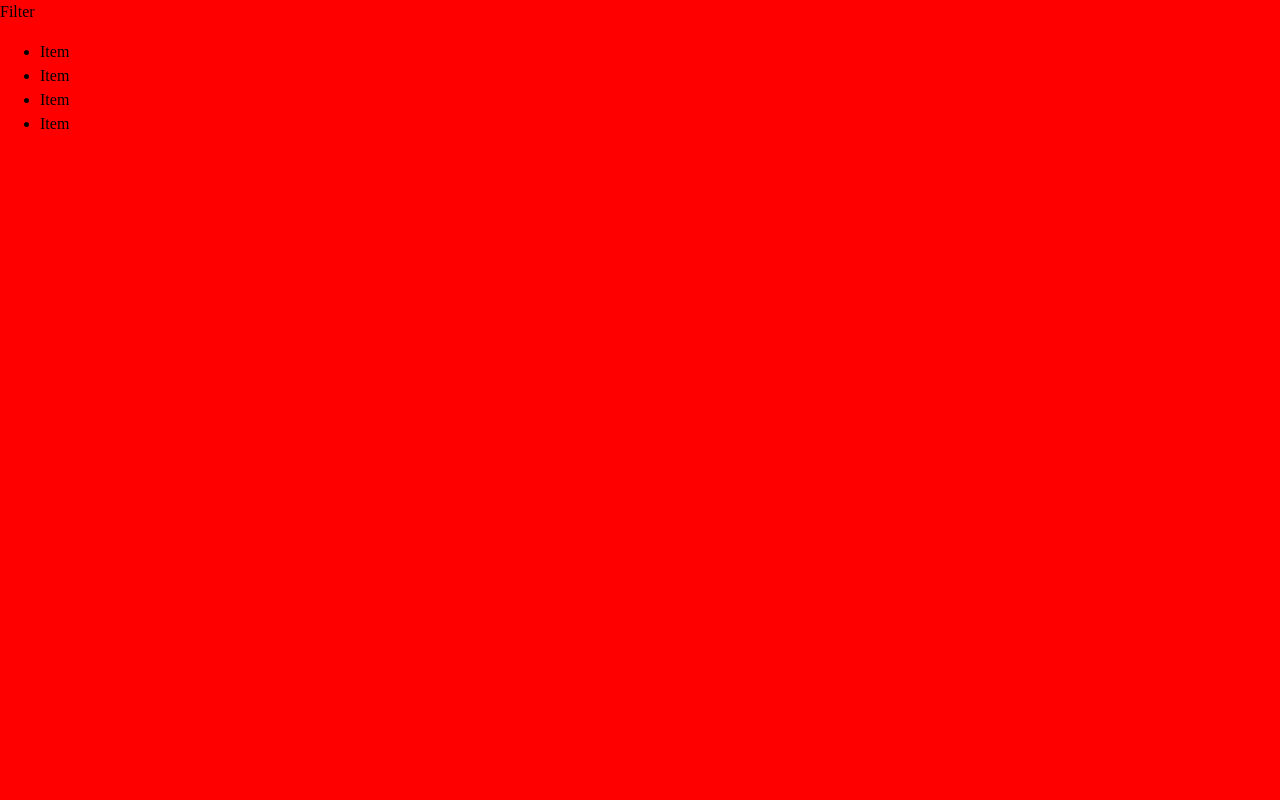
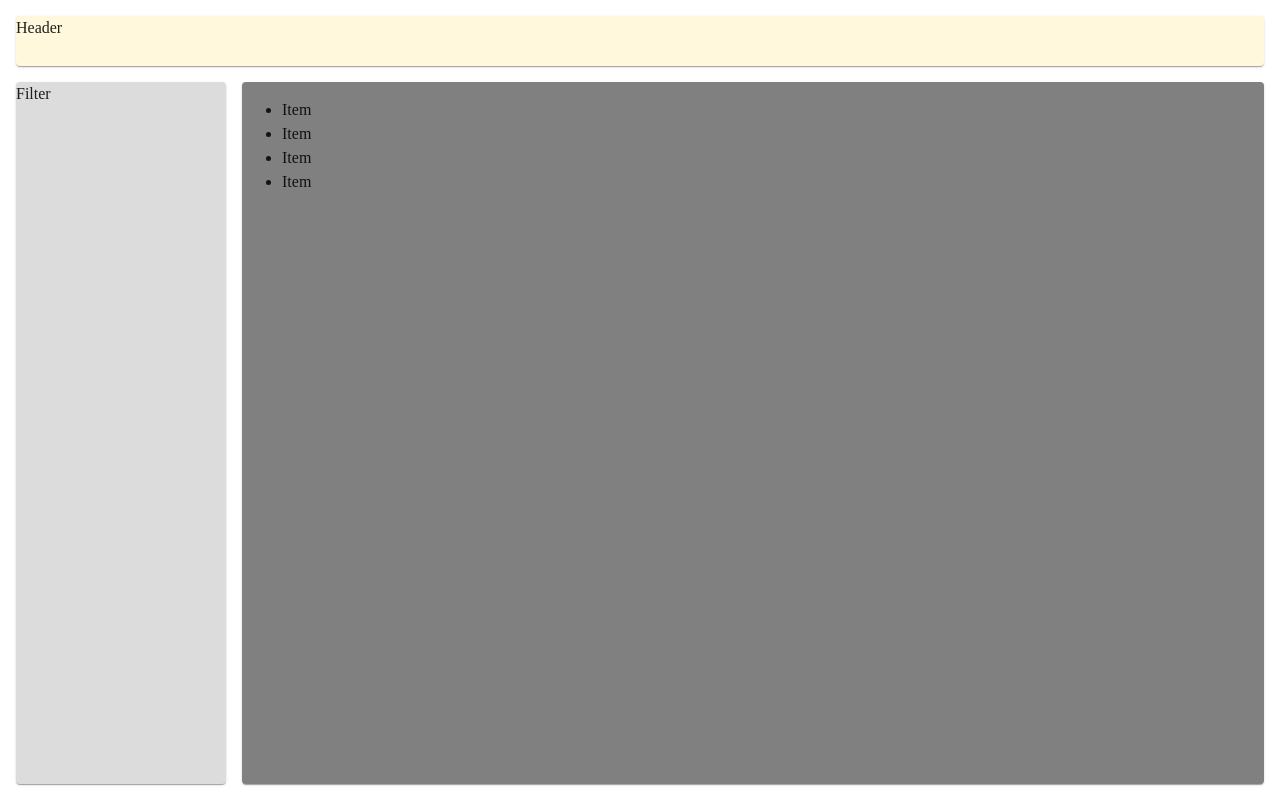
Before and after one commit to suhobski/exercise-catalog, a React (Create React App) app: page / in a window 1280 px wide. Built offline with nearby package versions, Linux system fonts and the light colour scheme.

Commit message:
feat: add page baselayout

```diff
--- a/public/reset.css
+++ b/public/reset.css
@@ -31,7 +31,7 @@ dd {
 
 /* Выставляем основные настройки по-умолчанию для body */
 body {
-  min-height: 100vh;
+  /* min-height: 100vh; */
   scroll-behavior: smooth;
   text-rendering: optimizeSpeed;
   line-height: 1.5;
--- a/src/App.js
+++ b/src/App.js
@@ -1,9 +1,18 @@
-import {makeStyles} from "@material-ui/core"
+import {makeStyles, Container, Paper} from "@material-ui/core"
+import Filter from "./components/Filter";
+import Header from "./components/Header";
 
 const useStyles = makeStyles({
   page: {
-    background: "red",
-    minHeight: "100vh",
+    display: 'grid',
+    gridTemplateColumns: '210px minmax(275px, auto)',
+    gridTemplateRows: '50px auto',
+    gap: '1rem',
+    minHeight: '100vh',
+    padding: '1rem',
+  },
+  main: {
+    background: 'grey',
   }
 })
 
@@ -12,19 +21,18 @@ const App = () => {
   const classes = useStyles();
 
   return (
-    <div className={classes.page}>
-      <nav className={classes.filter}>
-        <span>Filter</span>
-      </nav>
-      <main className="main">
+    <Container maxWidth="lg" className={classes.page}>
+      <Header />
+      <Filter />
+      <Paper className={classes.main}>
         <ul>
           <li>Item</li>
           <li>Item</li>
           <li>Item</li>
           <li>Item</li>
         </ul>
-      </main>
-    </div>
+      </Paper>
+    </Container>
   );
 }
 
--- /dev/null
+++ b/src/components/Filter.js
@@ -0,0 +1,21 @@
+import React from 'react'
+import {makeStyles, Paper} from "@material-ui/core"
+
+const useStyles = makeStyles({
+  filter: {
+    background: 'gainsboro'
+  }
+})
+
+const Filter = () => {
+
+  const classes = useStyles();
+
+  return (
+    <Paper className={classes.filter}>
+      <span>Filter</span>
+    </Paper>
+  );
+}
+
+export default Filter;
--- /dev/null
+++ b/src/components/Header.js
@@ -0,0 +1,22 @@
+import React from 'react'
+import {makeStyles, Paper} from "@material-ui/core"
+
+const useStyles = makeStyles({
+  header: {
+    background: 'Cornsilk',
+    gridColumn: '1/3',
+  }
+})
+
+const Header = () => {
+
+  const classes = useStyles();
+
+  return (
+    <Paper className={classes.header}>
+      <span>Header</span>
+    </Paper>
+  );
+}
+
+export default Header;
```
